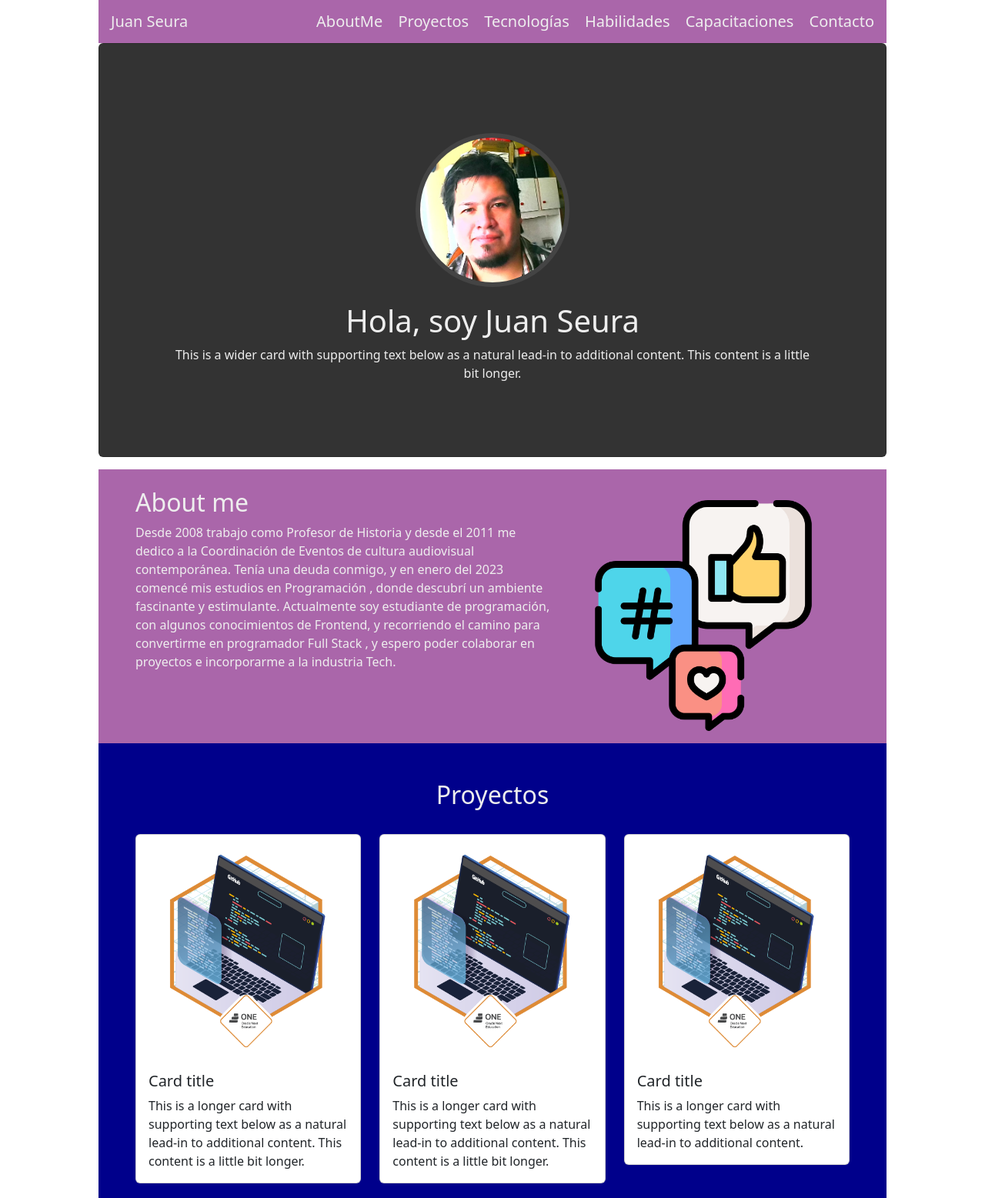
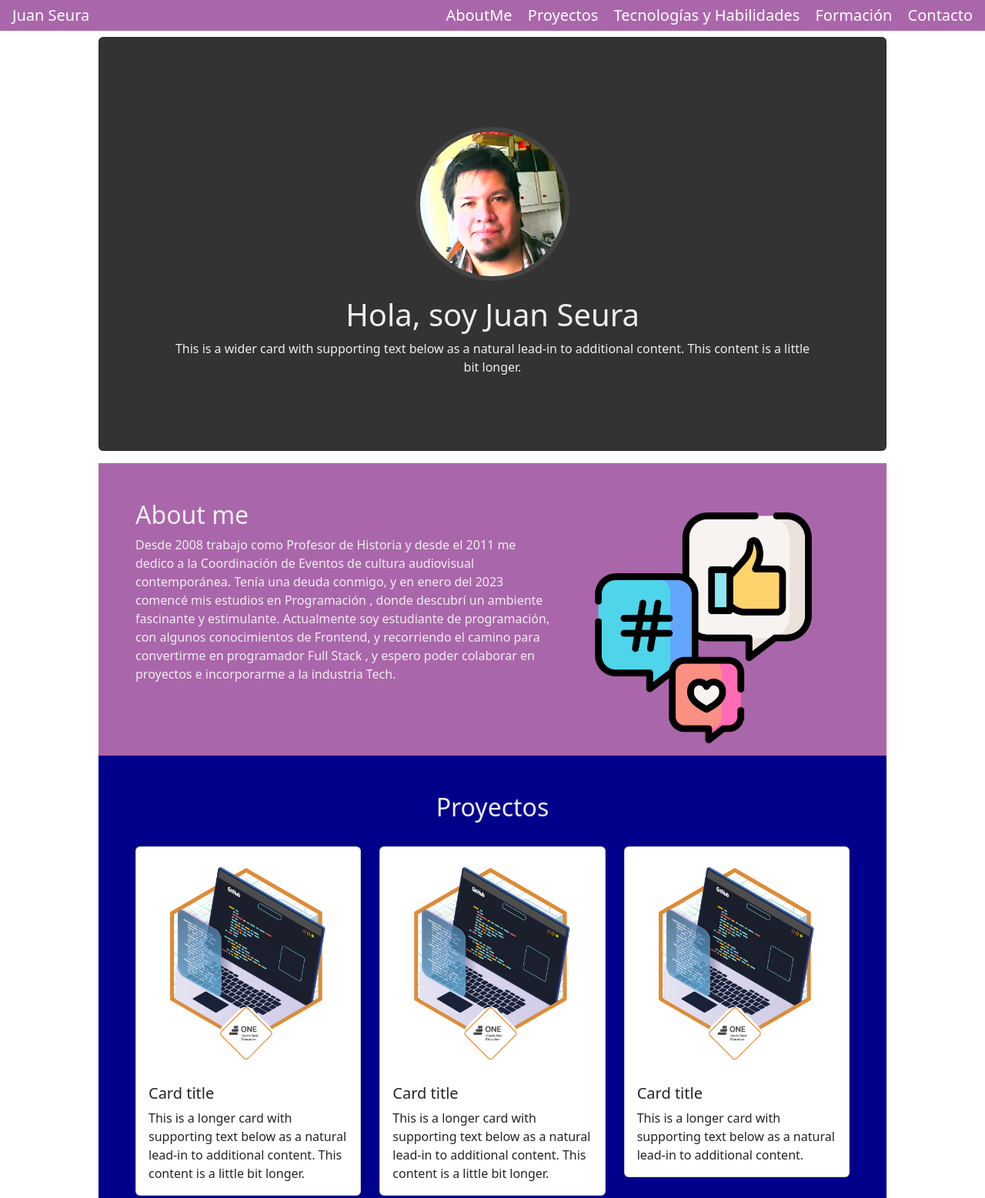
Before and after one commit to Seujumon/Seujumon, a plain HTML site: page index.html in a window 1280 px wide. Shown: the top 1557 px of the page at 77% size. Drawn offline with nearby package versions, Linux system fonts and the light colour scheme.

Commit message:
Pequeños cambios visuales. Fijé la navbar con bootstrap, y modifiqué los títulos de las secciones

```diff
--- a/css/styles.css
+++ b/css/styles.css
@@ -1,3 +1,8 @@
+*{
+	margin: 0;
+	padding: 0;
+	box-sizing: border-box;
+}
 body{
 		margin: 0 auto;
     	max-width: 70em;
@@ -17,7 +22,9 @@ Footer{
 .navv{
 	background-color: #a6a;
 	color: #eee ;
-
+}
+.navbar-brand{
+	color: white;
 }
 
 .titulo{
--- a/index.html
+++ b/index.html
@@ -14,26 +14,27 @@
 </head>
 <body>
 
-
-	<!--Header -->
-	<header class="mx-5">
-		<div class="">
-			<!--Navbar-->
-			<nav class="navbar navv container-fluid">
+	<!--Navbar-->
+			<nav class="navbar navv fixed-top container-fluid p-0">
 				<a class="navbar-brand" href="#Inicio">
 				<span class=" mx-3 navbar-brand h1">Juan Seura </span></a>
 				<div class="">
 					<a class="navbar-brand" href="#AboutMe">AboutMe</a>
 					<a class="navbar-brand" href="#Proyectos">Proyectos</a>
-					<a class="navbar-brand" href="#Tecnologias">Tecnologías</a>
-					<a class="navbar-brand" href="#Tecnologias">Habilidades</a>
-					<a class="navbar-brand" href="#Capacitaciones">Capacitaciones</a>
+					<a class="navbar-brand" href="#Tecnologias">Tecnologías y Habilidades</a>
+					<a class="navbar-brand" href="#Capacitaciones">Formación</a>
 					<a class="navbar-brand" href="#Contacto">Contacto</a>
 				</div>
 			</nav>
+	<!--Header -->
+
+	<header class="mx-5 pt-5">
+
+		<div class="">
+
 
 			<!--Titulo-->
-			<div class="pb-3" id="Inicio" name="Inicio">
+			<div class="pb-3" id="Inicio" name="Inicio" >
 				<div class="card p-5 titulo">
 				  <div class="card-body p-5">
 				    <div class="d-flex flex-column justify.content.center align-items-center">
@@ -47,27 +48,37 @@
 				</div>
 
 			</div>
+
 		</div>
+
 	</header>
 	<!--Fin del Header-->
 
 	<!--Main-->
 
 	<main>
+
 		<!--ABOUTME-->
-		<div class="mx-5 px-5 pt-4 d-flex flex-row aboutme">
-			<div class="d-flex flex-column aboutme">
-				<h2 id="AboutMe" name="AboutMe" > About me </h2>
+		<div class="d-flex flex-column pt-5 aboutme mx-5 px-5" id="AboutMe" name="AboutMe">
+		<div class=" d-flex flex-row aboutme"  >
+			<div class="d-flex flex-column  ">
+				<h2 class=""> About me </h2>
 				<p> Desde 2008 trabajo como Profesor de Historia y desde el 2011 me dedico a la Coordinación de Eventos de cultura audiovisual contemporánea. Tenía una deuda conmigo, y en enero del 2023 comencé mis estudios en Programación , donde descubrí un ambiente fascinante y estimulante. Actualmente soy estudiante de programación, con algunos conocimientos de Frontend, y recorriendo el camino para convertirme en programador Full Stack , y espero poder colaborar en proyectos e incorporarme a la industria Tech.</p>
 			</div>
+
 			<div class="mx-4 p-3 provisional1">
 				<img src="img/provisional1.png">
 			</div>
+
 		</div>
+		<div ></div>
+		</div>
+
 		<!--PROYECTOS-->
-		<div class="mx-5 p-5 d-flex flex-column proyectos">
-			<div class="d-flex flex-column">
-				<h2 class="text-center pb-4" id="Proyectos" name="Proyectos" >Proyectos</h2>
+
+		<div class="mx-5 px-5 d-flex flex-column proyectos" id="Proyectos" name="Proyectos">
+			<div class="d-flex flex-column pt-5">
+				<h2 class="text-center pb-4 "  >Proyectos</h2>
 			</div>
 			<!--Tarjetas-->
 			<!--TODO Agregarles un botón con un link a github y, si el proy está deployado también-->
@@ -112,11 +123,12 @@
 				</div>
 			</div>
 			<!--Fin de Cards-->
+
 		</div>
 		<!--Tecnologías y Habilidades-->
-		<div class="mx-5 p-5 d-flex flex-column tyhb justify.content.center align-items-center">
+		<div class="mx-5 p-5 d-flex flex-column tyhb justify.content.center align-items-center"  id="Tecnologias">
 			<div class="d-flex">
-				<h2 class="text-center pb-4" id="Tecnologias">Tecnologías y Habilidades Blandas</h2>
+				<h2 class="text-center pb-4" >Tecnologías y Habilidades Blandas</h2>
 			</div>
 			<div class="row row-cols-1 row-cols-md-5 g-4 ">
   				<div class="card col mx-3 p-4 justify.content.center align-items-center">
@@ -183,11 +195,12 @@
   					<h5 class="text-center">Responsabilidad</h5>
   				</div>
   			</div>
+
 		</div>
 		<!--Capacitaciones-->
-		<div class="mx-5 p-5 d-flex flex-column capacitaciones justify.content.center align-items-center">
+		<div class="mx-5 p-5 d-flex flex-column capacitaciones justify.content.center align-items-center"  id="Capacitaciones" name="Capacitaciones">
 			<div class="d-flex me-4">
-				<h2 class="text-center pb-4" id="Capacitaciones" name="Capacitaciones">Capacitaciones</h2>
+				<h2 class="text-center pb-4" >Formación</h2>
 			</div>
 			<div class="row row-cols-1 row-cols-md-4 g-12 card-group">
   				<div class="card col mx-3 p-4 justify.content.center align-items-center">
@@ -233,12 +246,13 @@
   					<li>Introducción a los Algoritmos y la Programación - Todo Code</li>
   				</ul>
   			</div>
+
 		</div>
 
 
 		<!--Formulario de Contacto-->
-		<div class="mx-5 p-5 d-flex flex-column contacto justify.content.center align-items-center">
-			<h2 id="Contacto" name="Contacto">Contacto</h2>
+		<div class="mx-5 p-5 d-flex flex-column contacto justify.content.center align-items-center" id="Contacto" name="Contacto">
+			<h2 >Contacto</h2>
 			<p>Para que estemos en contacto, por favor llenar el formulario, y responderé a la brevedad. Si desea utilizar otra vía de contacto, también está adjunto mi mail, Linkedin y GitHub. </p>
 
 		<section class="container ">
```
